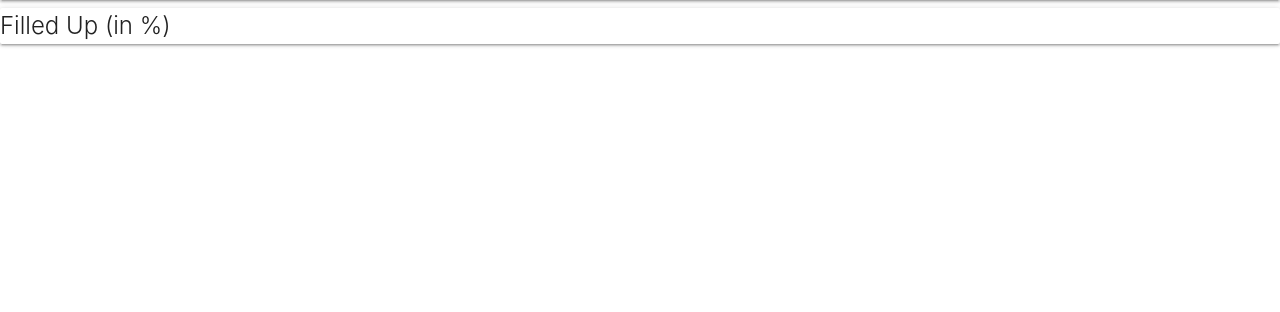
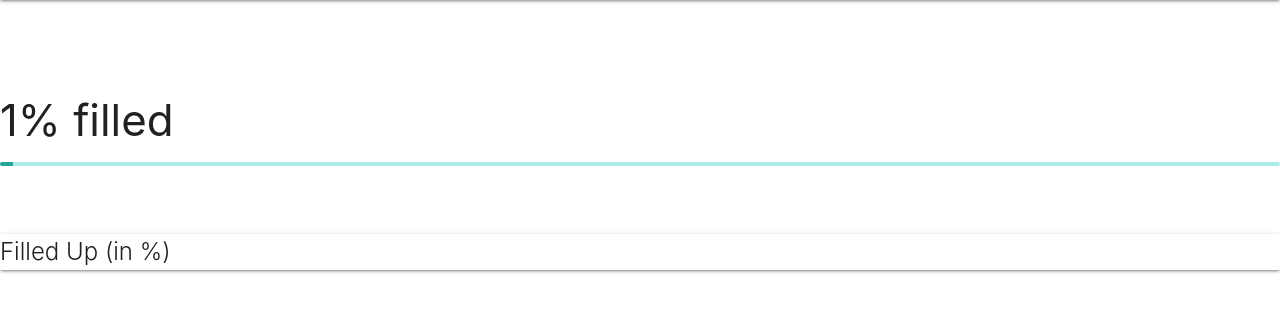
Before and after one commit to Workaholics-nitd/iot-hackathon, a Django app: template datavis/templates/datavis/datavis.html in a window 1280 px wide. Shown: the part 64-376 px from the top of the page. Run offline with Django 3.2, Linux system fonts and the light colour scheme; the template is opened without the code that fills it: most values are stand-ins (such as "Sample title", 1, 10 or a date in 2020); some libraries are stand-ins or nearby versions.

Commit message:
UI improvements

```diff
--- a/datavis/templates/datavis/datavis.html
+++ b/datavis/templates/datavis/datavis.html
@@ -1,9 +1,14 @@
 {% include "datavis/base.html" %}
     <div class="">
-        <div class ="card col waves-effect waves-block waves-light hoverable pad">
+        <br><br><br>
+        <h3><span class="value">{{percentage}}% </span>filled</h3>
+        <div class="progress">
+            <div class="determinate" style="width: {{percentage}}%"></div>
+        </div>
+        <br><br>
+        <div class = "card col waves-effect waves-block waves-light hoverable pad">
             <div class="card-title">Filled Up (in %)</div>
             <div id="humidity"></div>
-            </div>
         </div>
     </div>
 {% include "datavis/footer.html" %}
@@ -11,7 +16,9 @@
     createHumidity();
 
     function getData(cnt) {
-        if (cnt == 1){ // for the first instance, return %age
+        if (cnt == 0 || cnt == 1){ // for the first instance, return %age
+            $(".value").html({{ percentage }} + '% ');
+            $(".determinate").css('width', {{ percentage }} + "% ");
             return {{ percentage }};
         }
         $.ajax({ // else make ajax query
@@ -23,6 +30,8 @@
                 percentage = data;
             },
         })
+        $(".determinate").css('width', percentage + "%");
+        $(".value").html(percentage + "% ");
         return percentage;
     };
 
--- a/token.json
+++ b/token.json
@@ -1 +1 @@
-{"access_token": "ya29.GlxKBrhzfBDnRCSqOU88uJ7_woUu8eHxGIbLiaHyKuoMP7UVAS9IV0fL9T7hhR0dMzYVxINKUasrPj_VKv5vC2f4nTmTzaJ4tSt5CSOoTtwkg3FUUgpyr3FjWsNnvA", "client_id": "140807948831-n83eu9t8c6jrljfut9cc5h3pjvsc3mr6.apps.googleusercontent.com", "client_secret": "3EntfPYmJ3dNOnckoiykmU1Z", "refresh_token": "1/6-CvknlsINdeMkaJR8aH9s0f8LnlyT5tlffmP74R23I", "token_expiry": "2018-11-04T08:00:01Z", "token_uri": "https://www.googleapis.com/oauth2/v3/token", "user_agent": null, "revoke_uri": "https://oauth2.googleapis.com/revoke", "id_token": null, "id_token_jwt": null, "token_response": {"access_token": "ya29.GlxKBrhzfBDnRCSqOU88uJ7_woUu8eHxGIbLiaHyKuoMP7UVAS9IV0fL9T7hhR0dMzYVxINKUasrPj_VKv5vC2f4nTmTzaJ4tSt5CSOoTtwkg3FUUgpyr3FjWsNnvA", "expires_in": 3600, "scope": "https://www.googleapis.com/auth/spreadsheets.readonly", "token_type": "Bearer"}, "scopes": ["https://www.googleapis.com/auth/spreadsheets.readonly"], "token_info_uri": "https://oauth2.googleapis.com/tokeninfo", "invalid": false, "_class": "OAuth2Credentials", "_module": "oauth2client.client"}
+{"access_token": "ya29.GlxKBqIwQdv3UCp58DtVu4h_BHnzLz263tCsVuIou1bCAp_Z6FIFhWxj6vRdSFKZ3veszokZiq7kjHdK6I4mPdnX4-aWOGYZXwWlfvGouo73UiMrcBPXTM4e0UZqtA", "client_id": "140807948831-n83eu9t8c6jrljfut9cc5h3pjvsc3mr6.apps.googleusercontent.com", "client_secret": "3EntfPYmJ3dNOnckoiykmU1Z", "refresh_token": "1/6-CvknlsINdeMkaJR8aH9s0f8LnlyT5tlffmP74R23I", "token_expiry": "2018-11-04T10:00:40Z", "token_uri": "https://www.googleapis.com/oauth2/v3/token", "user_agent": null, "revoke_uri": "https://oauth2.googleapis.com/revoke", "id_token": null, "id_token_jwt": null, "token_response": {"access_token": "ya29.GlxKBqIwQdv3UCp58DtVu4h_BHnzLz263tCsVuIou1bCAp_Z6FIFhWxj6vRdSFKZ3veszokZiq7kjHdK6I4mPdnX4-aWOGYZXwWlfvGouo73UiMrcBPXTM4e0UZqtA", "expires_in": 3600, "scope": "https://www.googleapis.com/auth/spreadsheets.readonly", "token_type": "Bearer"}, "scopes": ["https://www.googleapis.com/auth/spreadsheets.readonly"], "token_info_uri": "https://oauth2.googleapis.com/tokeninfo", "invalid": false, "_class": "OAuth2Credentials", "_module": "oauth2client.client"}
```
